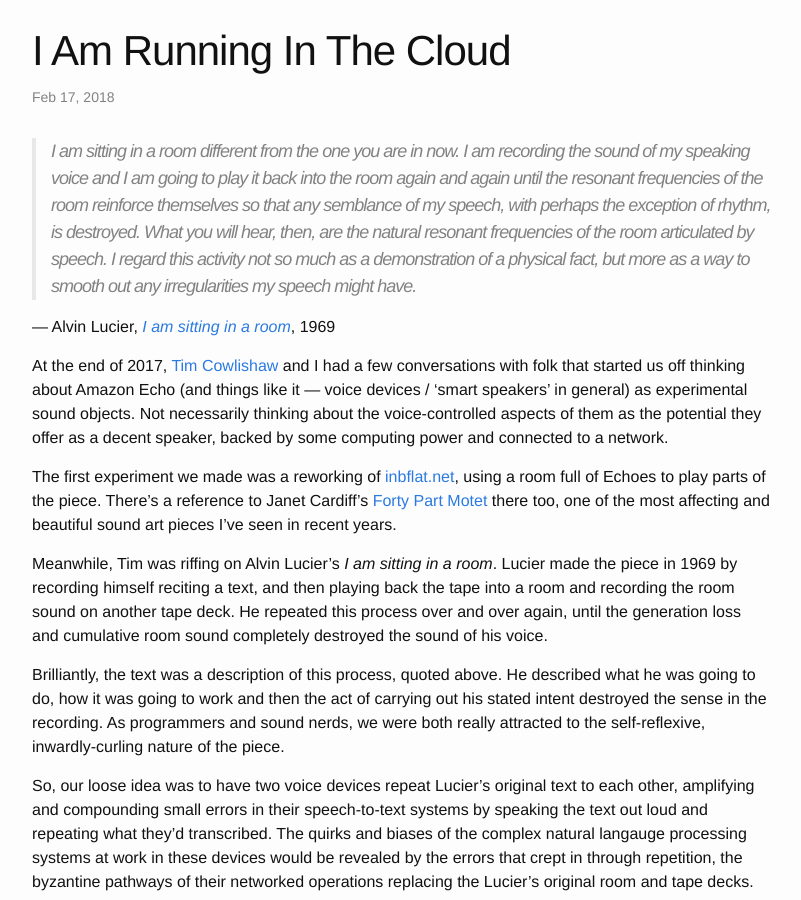
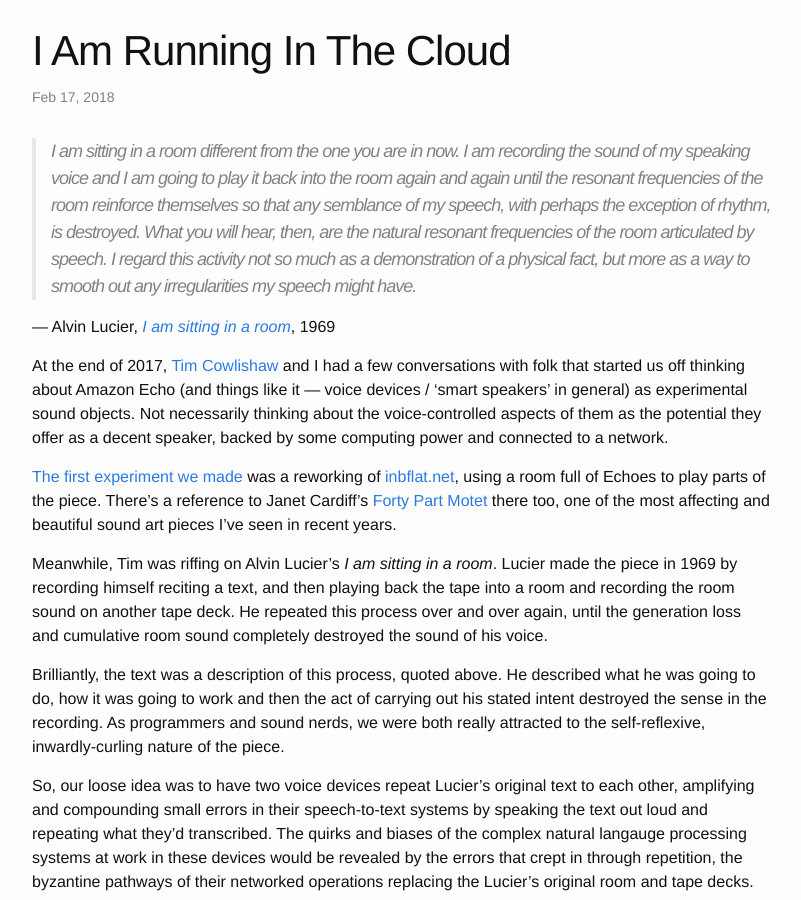
Before and after one commit to prehensile/prehensile.github.io, a Jekyll site: the page built from _posts/2018-02-17-running-in-the-cloud.markdown, in a window 1280 px wide and 900 px high. Shown: the whole window, without its empty margins (238-1039 px from the left). Built offline with Jekyll 4.4.1, drawn with Linux system fonts in a browser that asks for light colours; part of the change alters nothing that is shown.

```diff
--- a/_posts/2018-02-17-running-in-the-cloud.markdown
+++ b/_posts/2018-02-17-running-in-the-cloud.markdown
@@ -11,7 +11,7 @@ categories: blog
 
 At the end of 2017, [Tim Cowlishaw](http://www.timcowlishaw.co.uk/) and I had a few conversations with folk that started us off thinking about Amazon Echo (and things like it — voice devices / 'smart speakers' in general) as experimental sound objects. Not necessarily thinking about the voice-controlled aspects of them as the potential they offer as a decent speaker, backed by some computing power and connected to a network.
 
-The first experiment we made was a reworking of [inbflat.net](http://inbflat.net), using a room full of Echoes to play parts of the piece. There's a reference to Janet Cardiff's [Forty Part Motet](http://www.cardiffmiller.com/artworks/inst/motet.html) there too, one of the most affecting and beautiful sound art pieces I've seen in recent years.
+[The first experiment we made](https://www.youtube.com/watch?v=zymfLZzLPXc&t=124s) was a reworking of [inbflat.net](http://inbflat.net), using a room full of Echoes to play parts of the piece. There's a reference to Janet Cardiff's [Forty Part Motet](http://www.cardiffmiller.com/artworks/inst/motet.html) there too, one of the most affecting and beautiful sound art pieces I've seen in recent years.
 
 Meanwhile, Tim was riffing on Alvin Lucier's _I am sitting in a room_. Lucier made the piece in 1969 by recording himself reciting a text, and then playing back the tape into a room and recording the room sound on another tape deck. He repeated this process over and over again, until the generation loss and cumulative room sound completely destroyed the sound of his voice.
 
```
